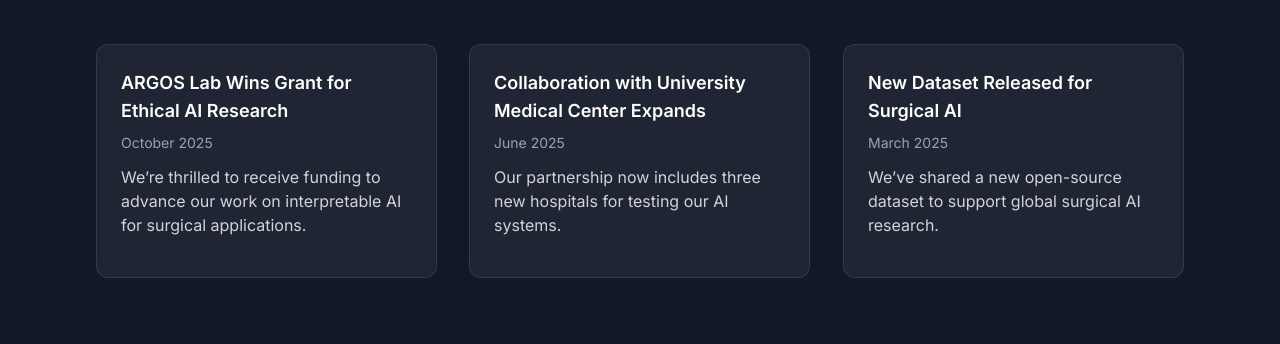
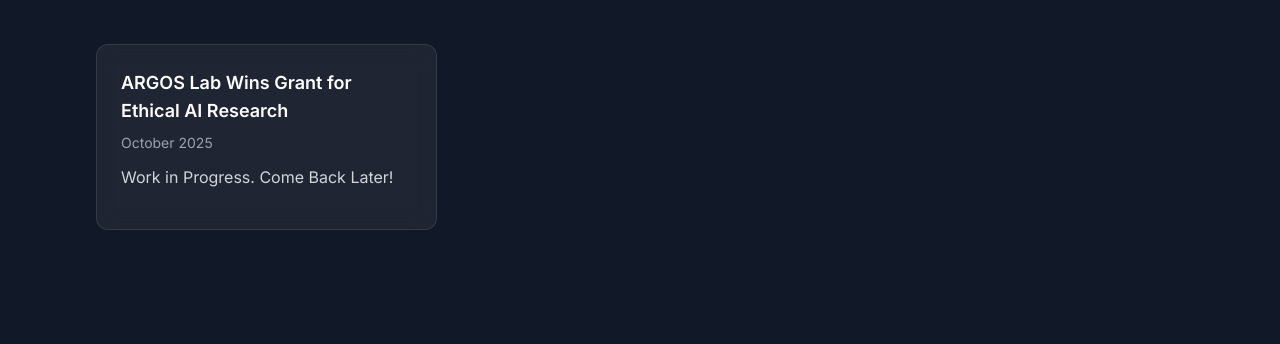
Before and after one commit to qavery/lab-website, a plain HTML site: page news.html in a window 1280 px wide. Shown: the part 210-554 px from the top of the page. Drawn offline with nearby package versions, Linux system fonts and the light colour scheme.

Commit message:
Update news.html

```diff
--- a/news.html
+++ b/news.html
@@ -90,27 +90,7 @@
           <h3 class="text-lg font-semibold text-white mb-2">ARGOS Lab Wins Grant for Ethical AI Research</h3>
           <p class="text-gray-400 text-sm mb-3">October 2025</p>
           <p class="text-gray-300 mb-4">
-            We’re thrilled to receive funding to advance our work on interpretable AI for surgical applications.
-          </p>
-        </div>
-
-        <!-- News Card 2 -->
-        <div onclick="window.open('https://argoslab.org/news/collaboration-expands', '_blank')"
-          class="glassmorphism p-6 rounded-xl card-3d animate-section hover:cursor-pointer">
-          <h3 class="text-lg font-semibold text-white mb-2">Collaboration with University Medical Center Expands</h3>
-          <p class="text-gray-400 text-sm mb-3">June 2025</p>
-          <p class="text-gray-300 mb-4">
-            Our partnership now includes three new hospitals for testing our AI systems.
-          </p>
-        </div>
-
-        <!-- News Card 3 -->
-        <div onclick="window.open('https://argoslab.org/news/new-dataset-release', '_blank')"
-          class="glassmorphism p-6 rounded-xl card-3d animate-section hover:cursor-pointer">
-          <h3 class="text-lg font-semibold text-white mb-2">New Dataset Released for Surgical AI</h3>
-          <p class="text-gray-400 text-sm mb-3">March 2025</p>
-          <p class="text-gray-300 mb-4">
-            We’ve shared a new open-source dataset to support global surgical AI research.
+            Work in Progress. Come Back Later!
           </p>
         </div>
       </div>
```
